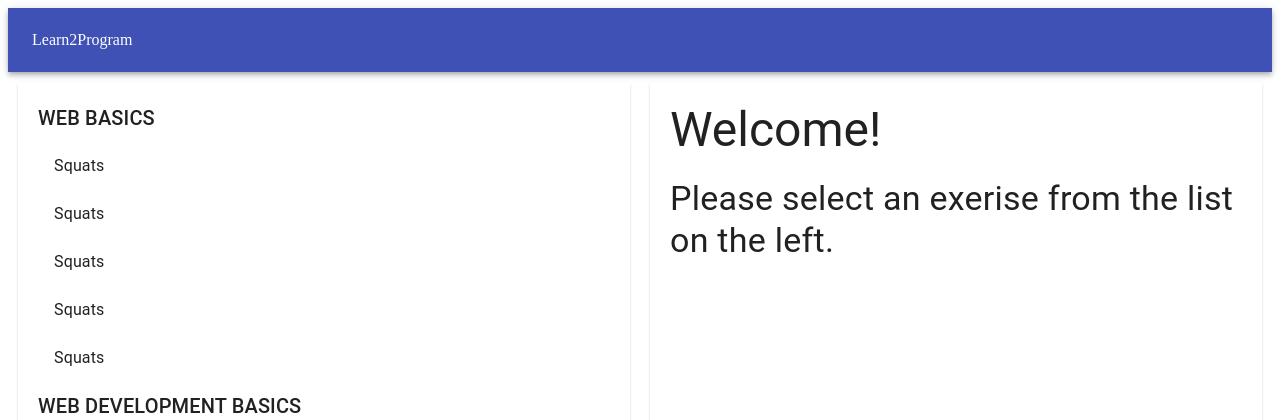
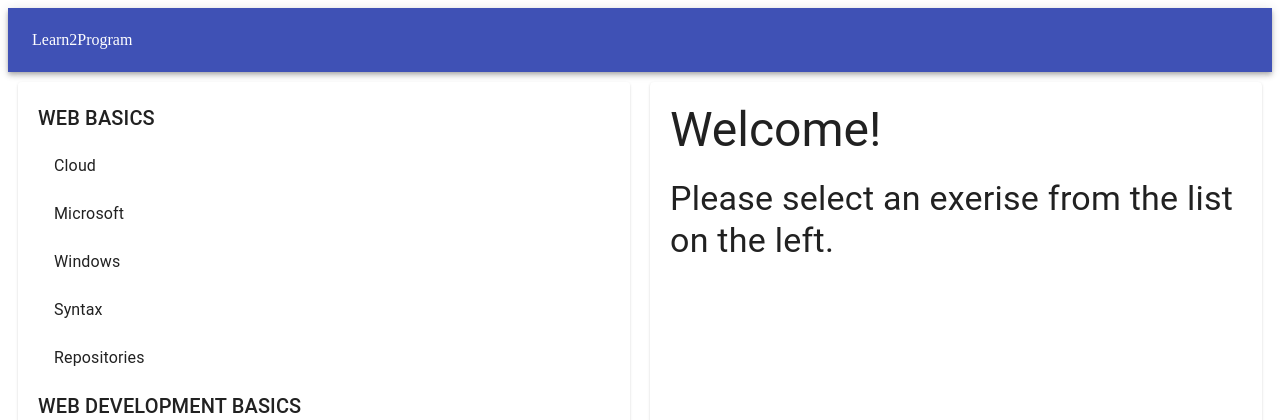
Before and after one commit to kristina-arezina/terms-2-program, a React (Create React App) app: page / in a window 1280 px wide. Shown: the top 420 px of the page. Built offline with nearby package versions, Linux system fonts and the light colour scheme.

Commit message:
adde web basics

```diff
--- a/src/store.js
+++ b/src/store.js
@@ -5,8 +5,8 @@ export const muscles = [
 
 export const exercises = [
     {
-        id: 'squats',
-        title: 'Squats',
+        id: 'cloud',
+        title: 'Cloud',
         description: 'Legs exercise...',
         muscles: 'web basics'
     },
@@ -77,26 +77,26 @@ export const exercises = [
         muscles: 'languages'
     },
     {
-        id: 'squats',
-        title: 'Squats',
+        id: 'microsoft',
+        title: 'Microsoft',
         description: 'Legs exercise...',
         muscles: 'web basics'
     },
     {
-        id: 'squats',
-        title: 'Squats',
+        id: 'windows',
+        title: 'Windows',
         description: 'Legs exercise...',
         muscles: 'web basics'
     },
     {
-        id: 'squats',
-        title: 'Squats',
+        id: 'syntax',
+        title: 'Syntax',
         description: 'Legs exercise...',
         muscles: 'web basics'
     },
     {
-        id: 'squats',
-        title: 'Squats',
+        id: 'repositories',
+        title: 'Repositories',
         description: 'Legs exercise...',
         muscles: 'web basics'
     },
```
